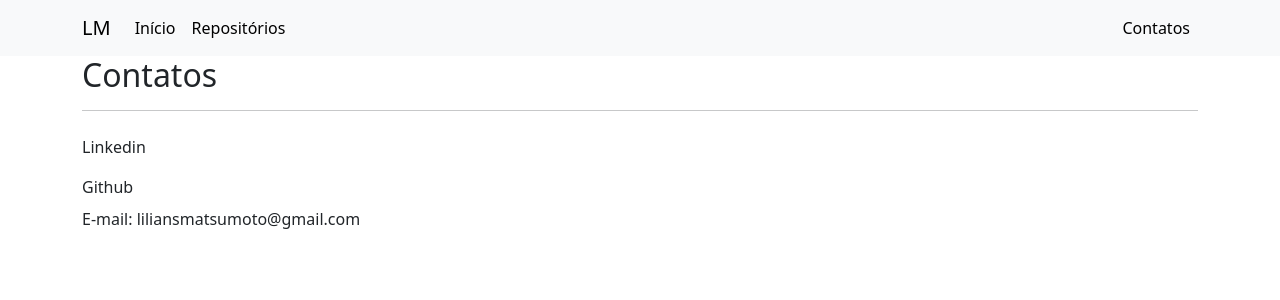
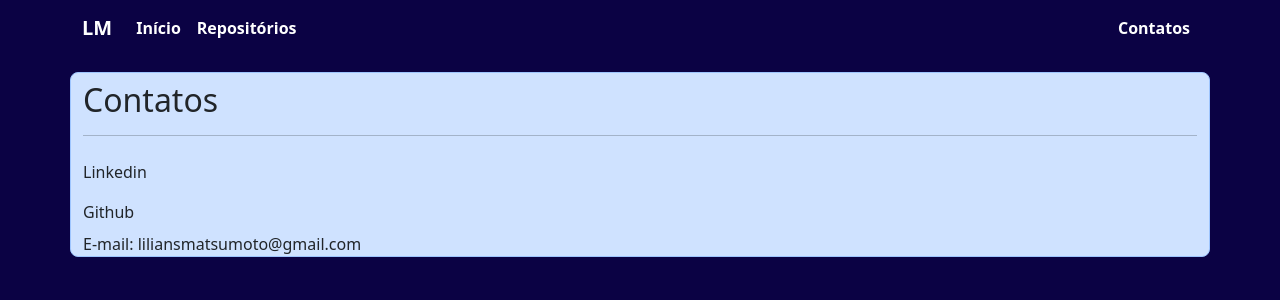
Before and after one commit to liliansom/Flask, a Flask app: page /contato in a window 1280 px wide. Shown: the top 300 px of the page. Run offline with Flask 2, Linux system fonts and the light colour scheme.

Commit message:
Formatação do site
Adicionado container em todo o texto, modificada a cor do background, alterada cor de letra.

```diff
--- a/templates/base.html
+++ b/templates/base.html
@@ -16,6 +16,18 @@
     {% block body %}
     {% endblock %}
 
+    {% block styles %}
+    <style>
+    body {
+      background-color: #0B0244;
+    }
+
+    .bg-primary-subtle {
+      background-color: #0B0244;
+    }
+    </style>
+    {% endblock %}
+
     <script src="https://cdn.jsdelivr.net/npm/bootstrap@5.3.0-alpha1/dist/js/bootstrap.bundle.min.js" integrity="sha384-w76AqPfDkMBDXo30jS1Sgez6pr3x5MlQ1ZAGC+nuZB+EYdgRZgiwxhTBTkF7CXvN" crossorigin="anonymous"></script>
 </body>
 </html>
--- a/templates/contato.html
+++ b/templates/contato.html
@@ -1,19 +1,18 @@
 {% extends 'base.html' %}
 
+{% block body %}
 
-{% block body %}
-<div class=container>
-
-    <h2>Contatos</h2>
+  <div class="container my-3 bg-primary-subtle border border-primary-subtle rounded-3">
+    <h2 class= mt-2>Contatos</h2>
     <hr>
     <ul class="navbar-nav me-auto mb-2 mb-lg-0">
-    <li class="nav-item">
-            <a class="nav-link active" aria-current="/" href="https://www.linkedin.com/in/lilian-matsumoto/">Linkedin</a>
-    </li>
-    <li class="nav-item">
-        <a class="nav-link active" aria-current="/" href="https://github.com/liliansom">Github</a>
-    </li>
+      <li class="nav-item">
+        <a class="nav-link" href="https://www.linkedin.com/in/lilian-matsumoto/" target="_blank">Linkedin</a>
+      </li>
+      <li class="nav-item">
+        <a class="nav-link" href="https://github.com/liliansom" target="_blank">Github</a>
+      </li>
+    </ul>
     <h7>E-mail: liliansmatsumoto@gmail.com</h7>
-    </ul>
-</div>
+  </div>
 {% endblock %}
--- a/templates/home.html
+++ b/templates/home.html
@@ -2,8 +2,8 @@
 
 
 {% block body %}
-<div class=container>
-    <h2>Sobre mim</h2>
+<div class="container my-3 bg-primary-subtle border border-primary-subtle rounded-3">
+    <h2 class="mt-2">Sobre mim</h2>
     <hr>
     <h6><p>Muito prazer!</p>
     <p>Meu nome é Lilian Matsumoto, tenho 33 anos e sou nascida em São Paulo-SP, mas atualmente moro em Indaiatuba-SP.</p>
--- a/templates/navbar.html
+++ b/templates/navbar.html
@@ -1,18 +1,18 @@
-<nav class="navbar navbar-expand-lg navbar-light bg-light">
+<nav class="navbar navbar-expand-lg navbar-light bg-#0B0244">
     <div class="container-fluid container">
-      <a class="navbar-brand" href="{{ url_for('home') }}">LM</a>
+      <a class="navbar-brand fw-bold text-white" href="{{ url_for('home') }}">LM</a>
       <div class="collapse navbar-collapse" id="navbarSupportedContent">
         <ul class="navbar-nav me-auto mb-2 mb-lg-0">
           <li class="nav-item">
-            <a class="nav-link active" aria-current="/" href="{{ url_for('home') }}">Início</a>
+            <a class="nav-link active fw-bold text-white" aria-current="/" href="{{ url_for('home') }}">Início</a>
           </li>
           <li class="nav-item">
-            <a class="nav-link active" href="{{ url_for('repositorio') }}">Repositórios</a>
+            <a class="nav-link active fw-bold text-white" href="{{ url_for('repositorio') }}">Repositórios</a>
           </li>
         </ul>
         <form class="d-flex navbar-nav">
             <li class="nav-item">
-                <a class="nav-link active" aria-current="page" href="{{ url_for('contato') }}">Contatos</a>
+                <a class="nav-link active fw-bold text-white" aria-current="page" href="{{ url_for('contato') }}">Contatos</a>
             </li>
 
         </form>
--- a/templates/repositorio.html
+++ b/templates/repositorio.html
@@ -1,9 +1,9 @@
 {% extends 'base.html' %}
 
 {% block body %}
-<div class=container>
+<div class="container my-3 bg-primary-subtle border border-primary-subtle rounded-3">
 
-    <h2>Repositórios</h2>
+    <h2 class=mt-2>Repositórios</h2>
     <hr>
 
 </div>
```
